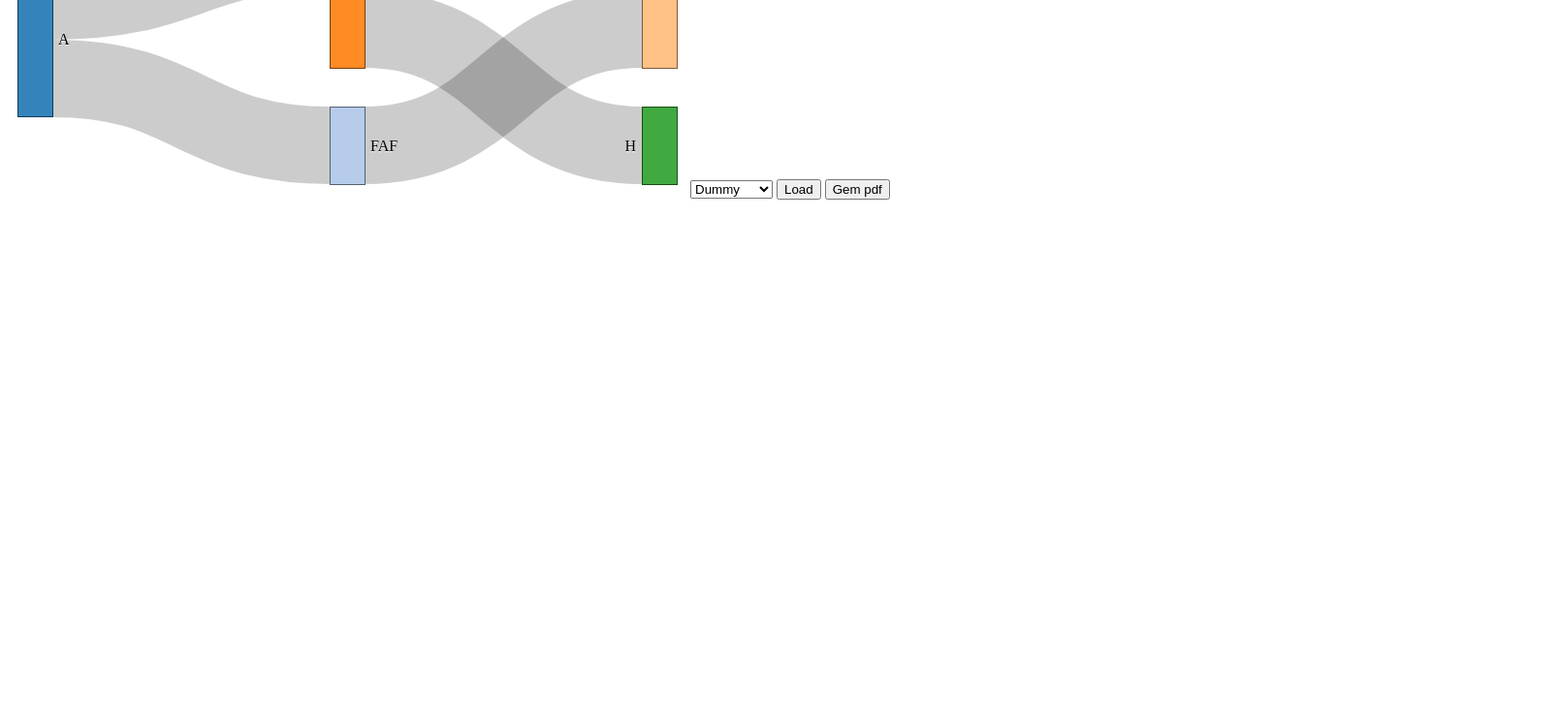
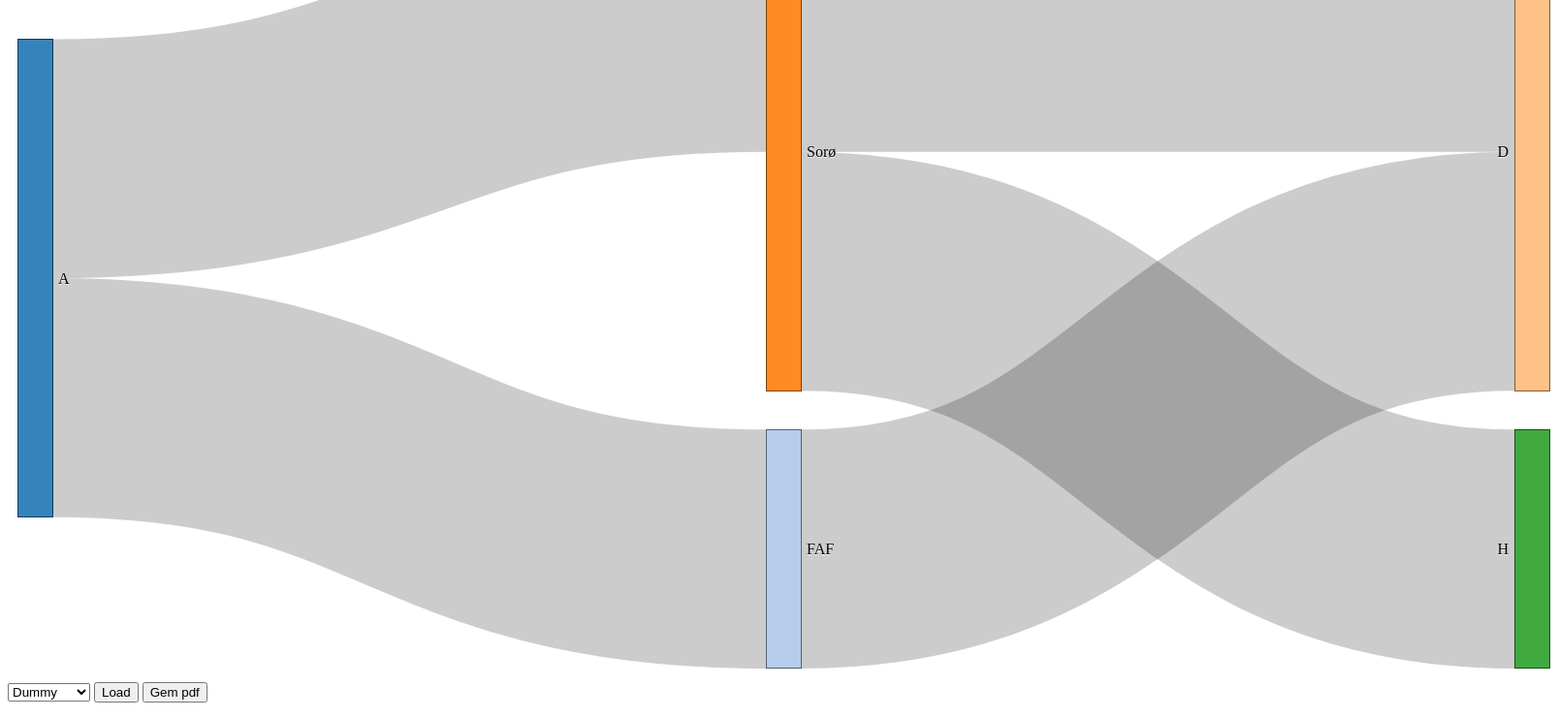
Before and after one commit to KitoBijedc/hovedopgave, a plain HTML site: page index.html in a window 1280 px wide. Shown: the part 116-857 px from the top of the page at 97% size, 1608 px wide, since content can reach past the window. Before the commit the page ends 800 px from the top, so only its background shows below. Drawn offline with nearby package versions, Linux system fonts and the light colour scheme.

Commit message:
Afleveringsklar

```diff
--- a/index.html
+++ b/index.html
@@ -25,6 +25,8 @@
     }
 
 </style>
+
+
 <body>
 
 <p id="chart">
@@ -35,7 +37,6 @@
     <script type="text/javascript" src="https://code.jquery.com/jquery-1.11.3.min.js"></script>
     <script src="//mrrio.github.io/jsPDF/dist/jspdf.debug.js"></script>
 
-
     <a href="http://affaldplus.dk/"><img id="logo" src="http://resources.mynewsdesk.com/image/upload/t_next_gen_logo_limit_x2/i9qp5gknlvz3cxiebzds.jpg" height="100" style="position: fixed;top: 0px;right: 0px;"></a>
 
 
@@ -44,8 +45,8 @@
         var units = "Widgets";
 
         var margin = {top: 10, right: 10, bottom: 10, left: 10},
-            width = 700 - margin.left - margin.right,
-            height = 300 - margin.top - margin.bottom;
+            width = 1600 - margin.left - margin.right,
+            height = 800 - margin.top - margin.bottom;
 
         var formatNumber = d3.format(",.0f"),    // zero decimal places
             format = function(d) { return formatNumber(d) + " " + units; },
@@ -168,6 +169,8 @@
         });
 
     </script>
+
+
     <select name="box" id="box">
         <option value="sankey.csv">Dummy</option>
         <option value="asbest.csv">Asbest ind</option>
@@ -190,6 +193,9 @@
             });
         }
     </script>
+
+
+
     <button onclick="downloadPDF()" class="button">Gem pdf</button>
 
 </body>
```
